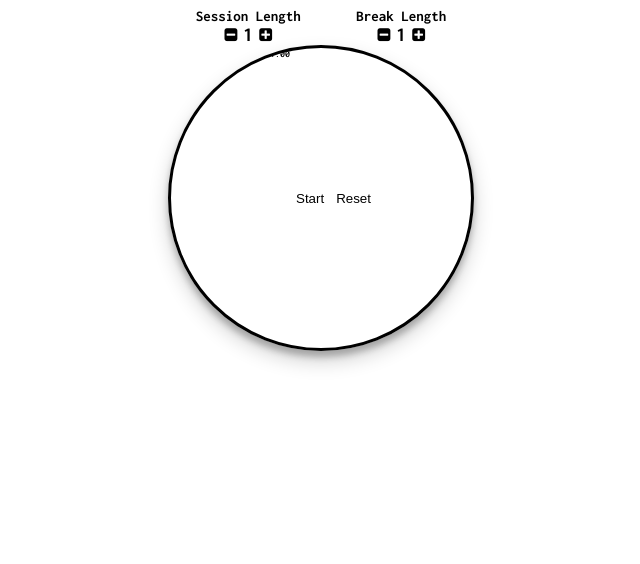
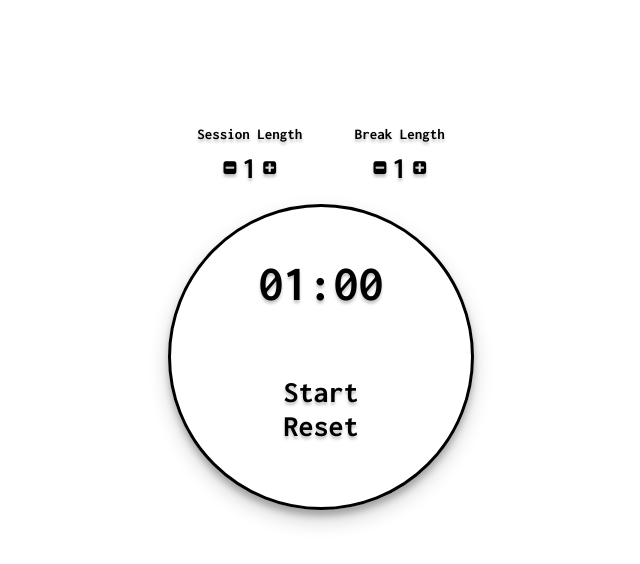
Before and after one commit to Pachj/pomodoro-clock, a plain HTML site: page index.html in a window 1280 px wide. Shown: the whole page, without its empty margins (319-959 px from the left). Drawn offline with nearby package versions, Linux system fonts and the light colour scheme.

Commit message:
design rework

```diff
--- a/css/style.css
+++ b/css/style.css
@@ -9,6 +9,7 @@ html {
 body {
     font-family: 'Inconsolata', monospace;
     font-size: 10px;
+    text-shadow: 0 3px 3px rgba(0,0,0,0.23);
 }
 
 .flex-container {
@@ -17,26 +18,13 @@ body {
     justify-content: center;
 }
 
-#action-box { /* ToDo: box size responsive*/
-    margin: auto;
-    flex-direction: column;
-}
-
-#progress-circle {
-    width: 300px;
-    height: 300px;
-    border-radius: 200px;
-    border: 3px solid black;
-    overflow: hidden;
-    box-shadow: 0 10px 20px rgba(0,0,0,0.19), 0 6px 6px rgba(0,0,0,0.23); /*ToDO: Add Support for all Browser*/
-    background: linear-gradient(0deg, rgb(9, 178, 203) 0%, rgb(255, 255, 255) 0%, rgb(255, 255, 255) 100%); /*ToDO: Add Support for all Browser*/
-}
-
 button {
     outline: none;
     cursor: pointer;
     border-style: none;
     background: none;
+    font-family: inherit;
+    text-shadow: 0 3px 3px rgba(0,0,0,0.23);
 }
 
 h5 {
@@ -45,6 +33,8 @@ h5 {
 
 #button-box {
     justify-content: space-around;
+    width: 300px;
+    margin: 10% auto 2em auto;
 }
 
 .buttons-title {
@@ -53,6 +43,7 @@ h5 {
 
 .little-button-box {
     align-items: center;
+    margin-top: 1em;
 }
 
 .time-button { /*ToDo: change color*/
@@ -60,12 +51,37 @@ h5 {
 }
 
 .time-display {
-    font-size: 2em;
+    font-size: 3em;
 }
 
+#progress-circle { /*ToDo: add padding*/
+    width: 300px;
+    height: 300px;
+    margin: 0 auto 0 auto;
+    border-radius: 200px;
+    border: 3px solid black;
+    overflow: hidden;
+    box-shadow: 0 10px 20px rgba(0,0,0,0.19), 0 6px 6px rgba(0,0,0,0.23); /*ToDO: Add Support for all Browser*/
+    background: linear-gradient(0deg, rgb(9, 178, 203) 0%, rgb(255, 255, 255) 0%, rgb(255, 255, 255) 100%); /*ToDO: Add Support for all Browser*/
+    justify-content: center;
+}
 
+#clock {
+    width: 100%;
+    font-size: 5em;
+}
 
 h4 {
-    display: inline-flex;
     margin: 0;
+    padding: 1em 0 0 0;
 }
+
+#progress-buttons-box {
+    flex-direction: column;
+    justify-content: flex-start;
+}
+
+.progress-buttons {
+    font-size: 3em;
+    font-weight: 700;
+}
--- a/index.html
+++ b/index.html
@@ -11,40 +11,43 @@
     <script src="js/main.js"></script>
 </head>
 <body>
-<div class="flex-container">
-
-    <div class="flex-container" id="action-box">
-
 <div class="flex-container" id="button-box">
-            <div class="time-box" id="work-length">
+    <div class="time-box" id="work-length"> <!-- ToDo: delete class and id -->
         <div class="flex-container">
             <h5 class="buttons-title">Session Length</h5>
         </div>
         <div class="flex-container little-button-box" id="work-buttons">
-                    <button class="time-button" id="work-minus" value="-"><i class="fa fa-minus-square" aria-hidden="true"></i></button> <!--ToDo: search icons-->
+            <button class="time-button" id="work-minus" value="-"><i class="fa fa-minus-square"
+                                                                     aria-hidden="true"></i></button>
+            <!--ToDo: search icons-->
             <h5 class="time-display" id="display-work">25</h5>
-                    <button class="time-button" id="work-plus" value="+"><i class="fa fa-plus-square" aria-hidden="true"></i></button>
+            <button class="time-button" id="work-plus" value="+"><i class="fa fa-plus-square"
+                                                                    aria-hidden="true"></i></button>
         </div>
     </div>
-            <div class="time-box" id="break-length">
+    <div class="time-box" id="break-length"> <!-- ToDo: delete class and id -->
         <div class="flex-container">
             <h5 class="buttons-title">Break Length</h5>
         </div>
         <div class="flex-container little-button-box" id="break-buttons">
-                    <button class="time-button" id="break-minus" value="-"><i class="fa fa-minus-square" aria-hidden="true"></i></button>
+            <button class="time-button" id="break-minus" value="-"><i class="fa fa-minus-square"
+                                                                      aria-hidden="true"></i></button>
             <h5 class="time-display" id="display-break">5</h5>
-                    <button class="time-button" id="break-plus" value="+"><i class="fa fa-plus-square" aria-hidden="true"></i></button>
+            <button class="time-button" id="break-plus" value="+"><i class="fa fa-plus-square"
+                                                                     aria-hidden="true"></i></button>
         </div>
     </div>
 </div>
-
 <div class="flex-container" id="progress-circle">
     <!--ToDo: add reset button who only is visible when is paused-->
-            <div id="clock"><h4 id="minutes"></h4>:<h4 id="seconds">00</h4></div>
-            <button id="start-resume">Start</button>
-            <button id="reset">Reset</button>
+    <div class="flex-container" id="clock">
+        <h4 id="minutes"></h4>
+        <h4>:</h4>
+        <h4 id="seconds">00</h4>
     </div>
-
+    <div class="flex-container" id="progress-buttons-box">
+        <button class="progress-buttons" id="start-resume">Start</button>
+        <button class="progress-buttons" id="reset">Reset</button>
     </div>
 </div>
 </body>
```
Lines whose indentation alone changed are shown as unchanged.
